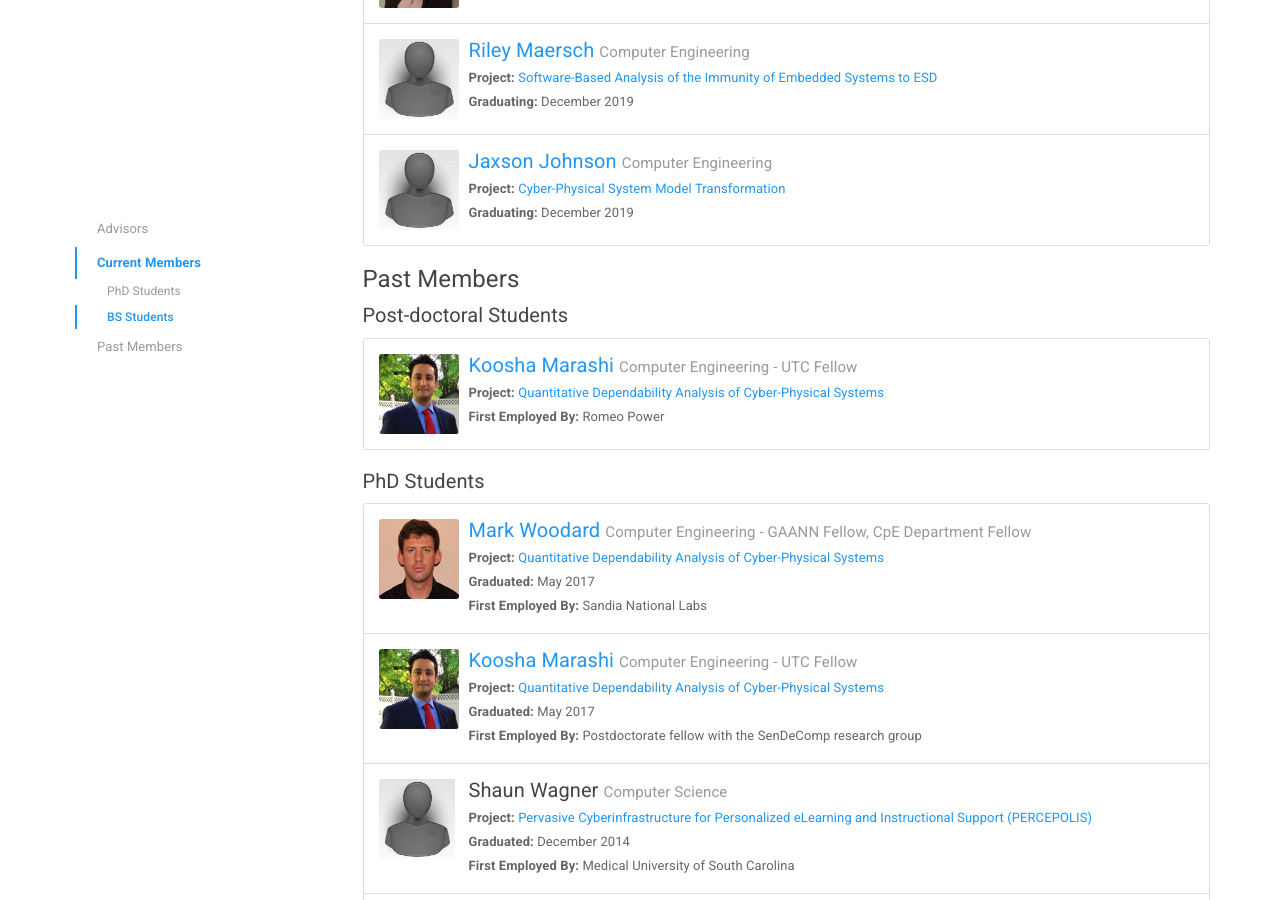
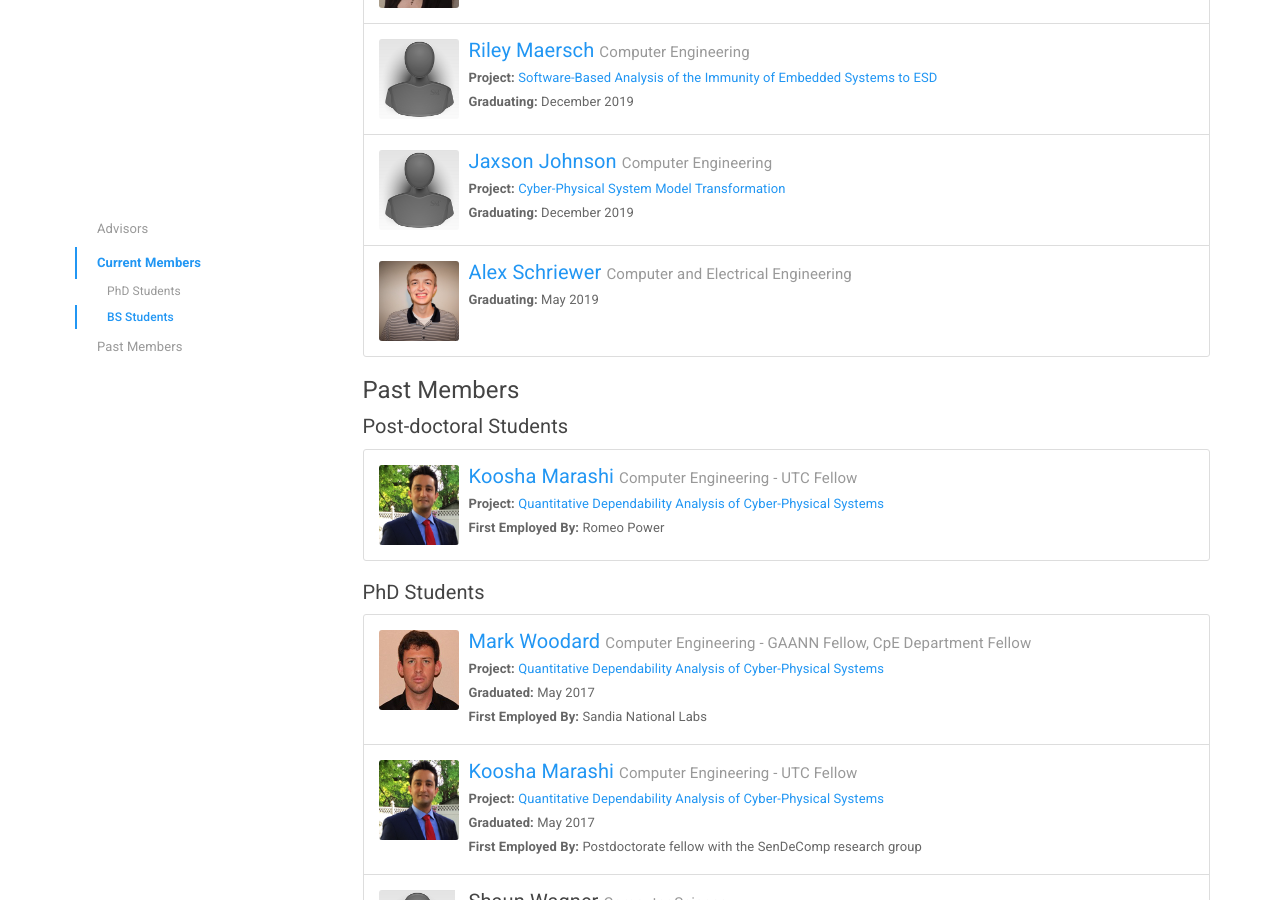
Before and after one commit to sendecomp/sendecomp-website, a Jekyll site: the page built from people.html, in a window 1280 px wide and 900 px high, scrolled down 1032 px. Built offline with Jekyll 4.4.1, drawn with Linux system fonts in a browser that asks for light colours.

Commit message:
Add Alex Schriewer

```diff
--- a/_data/members.yml
+++ b/_data/members.yml
@@ -61,6 +61,15 @@
   project: Software-Based Analysis of the Immunity of Embedded Systems to ESD
   website: https://sites.google.com/mst.edu/bjzce8
   photo: Ziegler.jpg
+
+- name: Alex Schriewer
+  major: Computer and Electrical Engineering
+  degree: BS
+  status: Active
+  grad: 2019 May
+  project:
+  website: https://sites.google.com/mst.edu/alex-schriewer
+  photo: Schriewer.jpg
 
 - name: Melanie Bruce
   major: Computer Engineering
```
Also changed, not shown: img/members/Schriewer.jpg (added).
